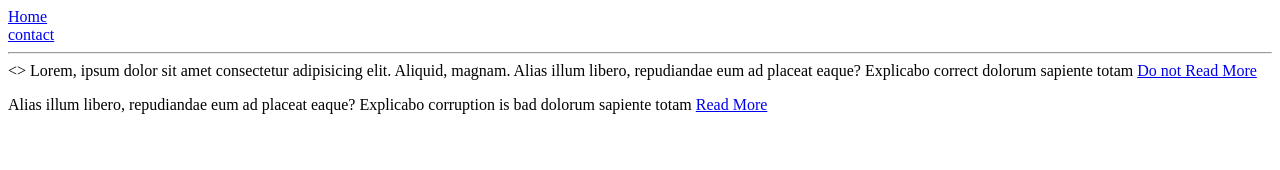
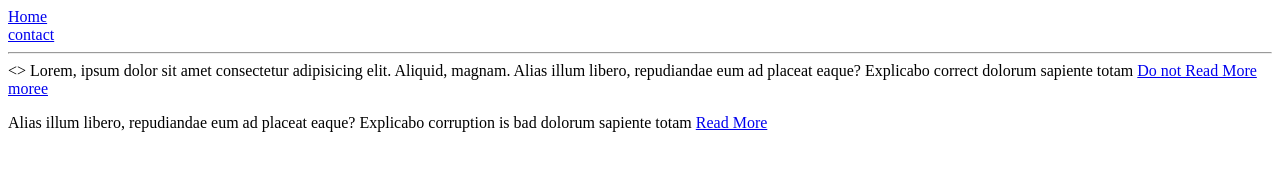
Before and after one commit to Abdulazee1z/DamNew, a plain HTML site: page about.html in a window 1280 px wide. Drawn offline with Linux system fonts and the light colour scheme.

Commit message:
commited

```diff
--- a/about.html
+++ b/about.html
@@ -12,7 +12,7 @@
     <>
       Lorem, ipsum dolor sit amet consectetur adipisicing elit. Aliquid, magnam.
       Alias illum libero, repudiandae eum ad placeat eaque? Explicabo correct
-      dolorum sapiente totam <a href="history.html">Do not Read More</a>
+      dolorum sapiente totam <a href="history.html">Do not Read More moree</a>
 
     </p>
       Alias illum libero, repudiandae eum ad placeat eaque? Explicabo corruption is bad
```
